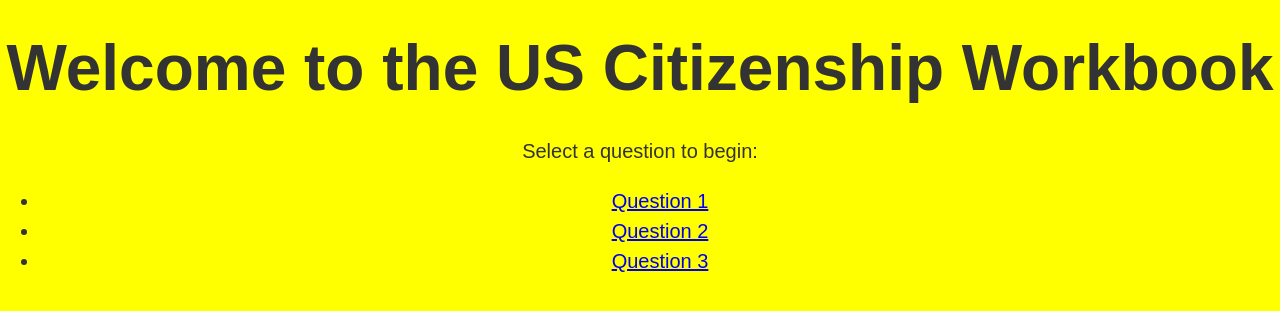
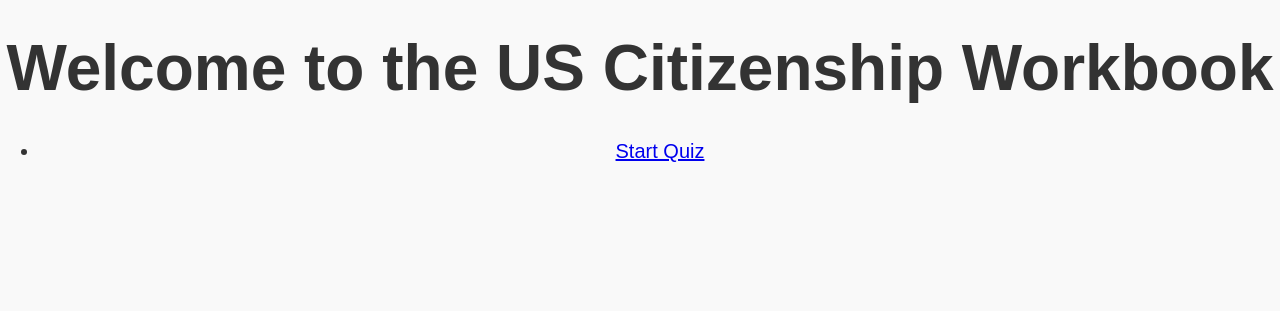
Before and after one commit to cicciocappuccio-webserver/AppWorkbook, a Flask app: page / in a window 1280 px wide. Shown: the top 311 px of the page. Run offline with Flask 3, Linux system fonts and the light colour scheme.

Commit message:
Update index.html

```diff
--- a/templates/index.html
+++ b/templates/index.html
@@ -2,20 +2,13 @@
 <html lang="en">
 <head>
     <title>Workbook Quiz</title>
+    <meta name="viewport" content="width=device-width, initial-scale=1.0">
     <link rel="stylesheet" href="/static/style.css">
 </head>
 <body>
     <h1>Welcome to the US Citizenship Workbook</h1>
-    <p>Select a question to begin:</p>
     <ul>
-        {% for question in questions %}
-        <li><a href="{{ url_for('question', qid=question.id) }}">Question {{ question.id }}</a></li>
-        {% endfor %}
+        <li><a href="/question/1">Start Quiz</a></li>
     </ul>
 </body>
 </html>
-<style>
-    body {
-        background-color: yellow;
-    }
-</style>
```
